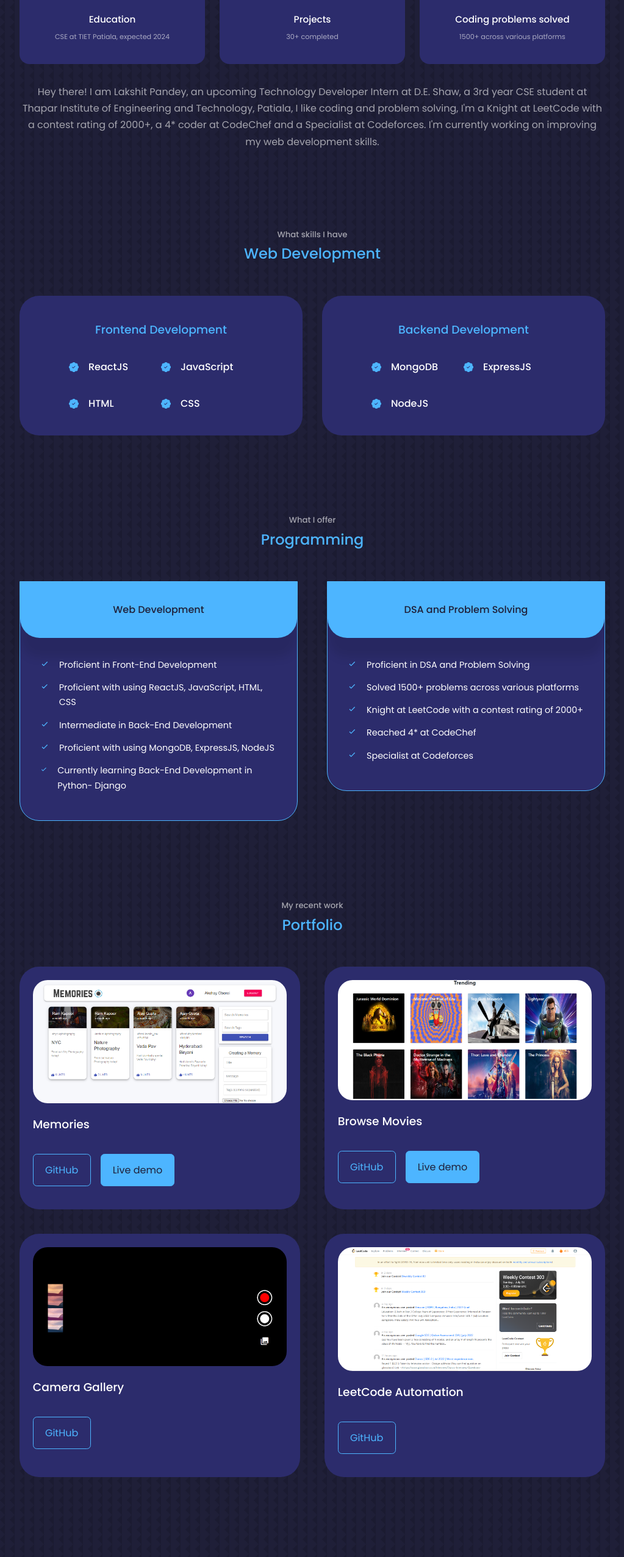
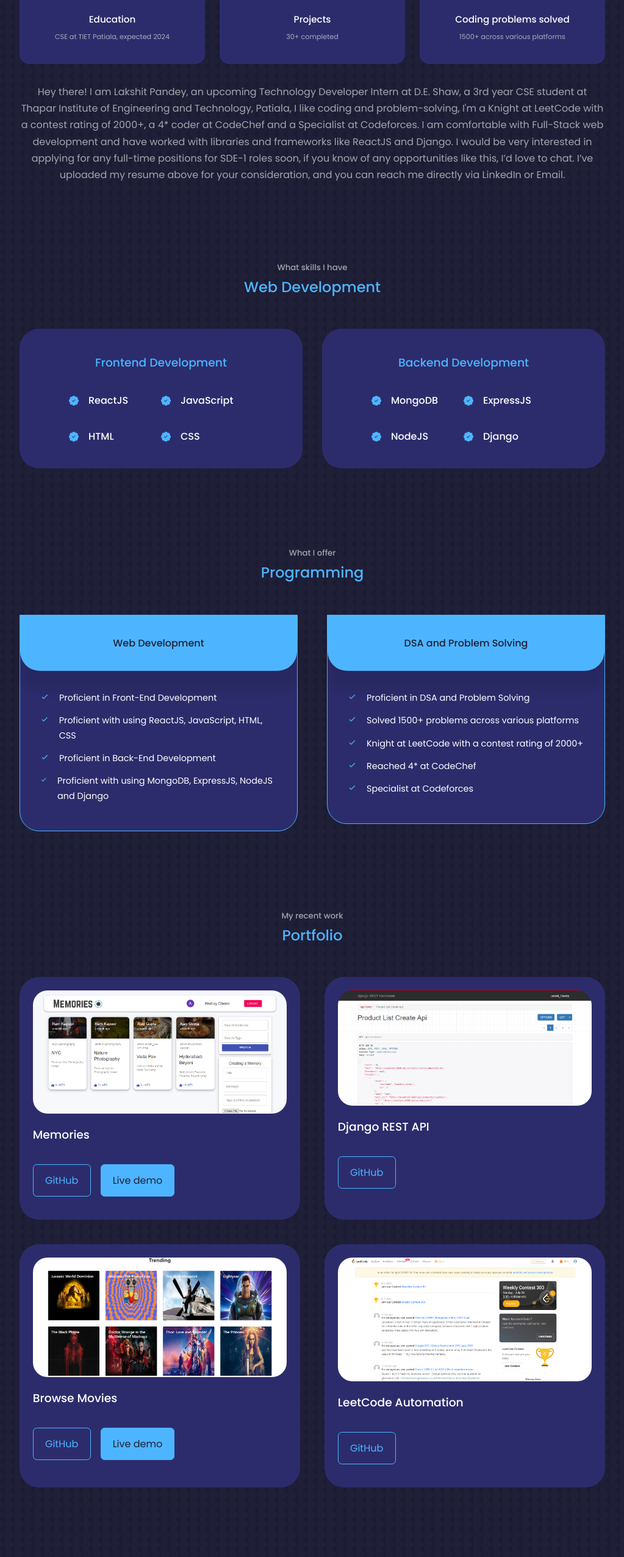
Before and after one commit to legit0108/Portfolio-Website, a React (Create React App) app: page / in a window 1280 px wide. Shown: the part 1100-3653 px from the top of the page at 61% size, without its empty margins (128-1151 px from the left). Built offline with nearby package versions, Linux system fonts and the light colour scheme.

Commit message:
Updated resume, about, services

```diff
--- a/src/components/about/About.jsx
+++ b/src/components/about/About.jsx
@@ -34,9 +34,11 @@ function About() {
 
           <p>
             Hey there! I am Lakshit Pandey, an upcoming Technology Developer Intern at D.E. Shaw, a 3rd year
-            CSE student at Thapar Institute of Engineering and Technology, Patiala, I like coding and problem solving,
+            CSE student at Thapar Institute of Engineering and Technology, Patiala, I like coding and problem-solving,
             I'm a Knight at LeetCode with a contest rating of 2000+, a 4* coder at CodeChef and
-            a Specialist at Codeforces. I'm currently working on improving my web development skills.
+            a Specialist at Codeforces. I am comfortable with Full-Stack web development and have worked with libraries and frameworks like ReactJS and Django.
+            I would be very interested in applying for any full-time positions for SDE-1 roles soon, if you know of any opportunities like this, I’d love to chat.
+            I’ve uploaded my resume above for your consideration, and you can reach me directly via LinkedIn or Email.
           </p>
         </div>
       </div>
--- a/src/components/experience/Experience.jsx
+++ b/src/components/experience/Experience.jsx
@@ -52,6 +52,11 @@ function Experience() {
                   <BsPatchCheckFill className="experience__details-icon"/>
                   <h4>NodeJS</h4>
                </article>
+
+               <article className="experience__details">
+                  <BsPatchCheckFill className="experience__details-icon"/>
+                  <h4>Django</h4>
+               </article>
            </div>
         </div>
       </div>
--- a/src/components/header/CTA.jsx
+++ b/src/components/header/CTA.jsx
@@ -1,10 +1,10 @@
 import React from 'react'
-import CV from '../../assets/Lakshit Pandey\'s resume for SDE-1 roles.pdf'
+import CV from '../../assets/Lakshit Pandey\'s Resume for SDE-1 roles.pdf'
 
 const CTA = () => {
   return (
     <div className="cta">
-      <a href={CV} download="Lakshit Pandey's resume for SDE-1 roles" className="btn">Download CV</a>
+      <a href={CV} download="Lakshit Pandey's Resume for SDE-1 roles" className="btn">Download CV</a>
       <a href="#contact" className="btn btn-primary">Contact me</a>
     </div>
   )
--- a/src/components/portfolio/Portfolio.jsx
+++ b/src/components/portfolio/Portfolio.jsx
@@ -2,8 +2,8 @@ import React from 'react'
 import './portfolio.css'
 
 import IMG1 from '../../assets/memories.PNG'
-import IMG2 from '../../assets/browseMovies.PNG'
-import IMG3 from '../../assets/cameraGallery.PNG'
+import IMG2 from '../../assets/drfApi.PNG'
+import IMG3 from '../../assets/browseMovies.PNG'
 import IMG4 from '../../assets/leetcodeAutomation.PNG'
 
 const data = [
@@ -17,16 +17,16 @@ const data = [
   {
     id: 2,
     image: IMG2,
-    title: 'Browse Movies',
-    github: "https://github.com/legit0108/movies-app-final",
-    demo: "https://browse-movies.netlify.app/"
+    title: 'Django REST API',
+    github: "https://github.com/legit0108/Django-REST-API",
+    demo: null
   },
   {
     id: 3,
     image: IMG3,
-    title: 'Camera Gallery',
-    github: "https://github.com/legit0108/Camera-Gallery",
-    demo: null
+    title: 'Browse Movies',
+    github: "https://github.com/legit0108/movies-app-final",
+    demo: "https://browse-movies.netlify.app/"
   },
   {
     id: 4,
--- a/src/components/services/Services.jsx
+++ b/src/components/services/Services.jsx
@@ -26,17 +26,12 @@ function Services() {
 
               <li>
                 <BiCheck className="service__list-icon"/>
-                <p>Intermediate in Back-End Development</p>
+                <p>Proficient in Back-End Development</p>
               </li>
 
               <li>
                 <BiCheck className="service__list-icon"/>
-                <p>Proficient with using MongoDB, ExpressJS, NodeJS</p>
-              </li>
-
-              <li>
-                <BiCheck className="service__list-icon"/>
-                <p>Currently learning Back-End Development in Python- Django</p>
+                <p>Proficient with using MongoDB, ExpressJS, NodeJS and Django</p>
               </li>
             </ul>
          </article>
```
Also changed, not shown: src/assets/drfApi.PNG (added), 1 other file (tests, documents, lock files or other folders).
